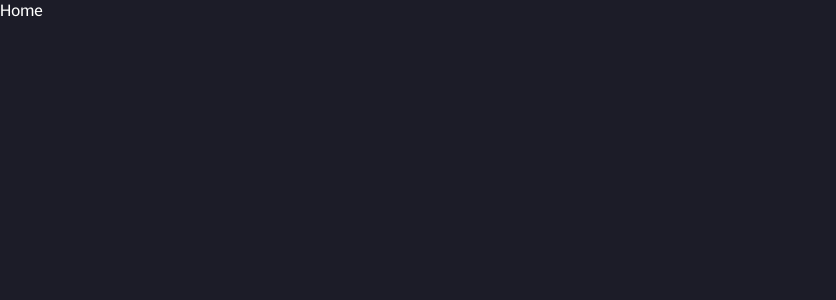
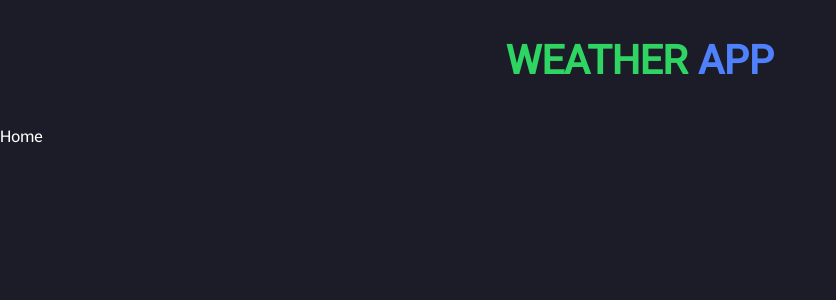
Before and after one commit to mohammadmehdidalvandii/weatherApp, a React (Vite) app: page / in a window 1280 px wide. Shown: the top 300 px of the page, without its empty margins (0-836 px from the left). Built offline with nearby package versions, Linux system fonts and the light colour scheme.

Commit message:
created section header

```diff
--- a/src/App.jsx
+++ b/src/App.jsx
@@ -1,11 +1,13 @@
 import React from 'react';
 import { useRoutes } from 'react-router-dom';
 import routes from './routes'
+import Header from './components/module/Header/Header';
 
 function App() {
   const router = useRoutes(routes)
   return (
     <>
+    <Header/>
     {router}
     </>
   )
--- /dev/null
+++ b/src/components/module/Header/Header.css
@@ -0,0 +1,15 @@
+.header{
+    display: block;
+    width: 100%;
+}
+.header_title{
+    display: block;
+    width: 100%;
+    text-align: center  ;
+    font-family: var(--danaBlack);
+    font-size: 2.5rem;
+    color: var(--secondary);
+}
+.header_title span{
+    color: var(--primary);
+}
--- /dev/null
+++ b/src/components/module/Header/Header.jsx
@@ -0,0 +1,14 @@
+import React from 'react';
+import './Header.css'
+
+function Header() {
+  return (
+    <section className="header">
+        <div className="container">
+            <h1 className="header_title">WEATHER <span>APP</span></h1>
+        </div>
+    </section>
+  )
+}
+
+export default Header
```
